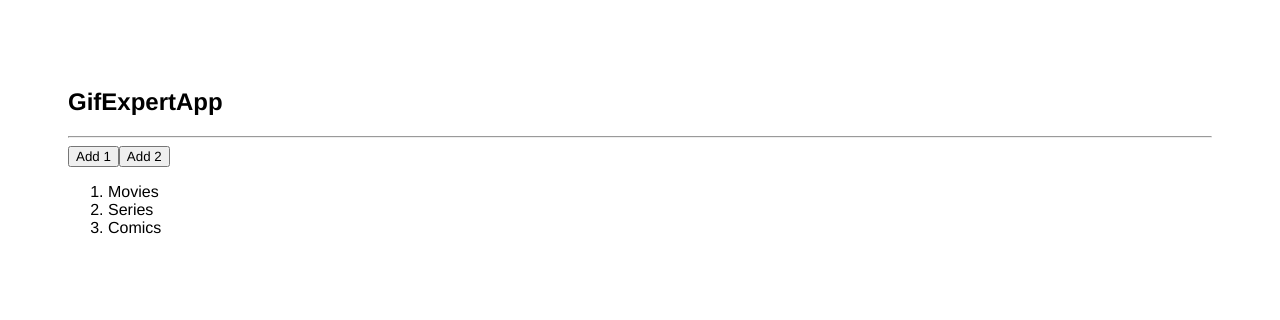
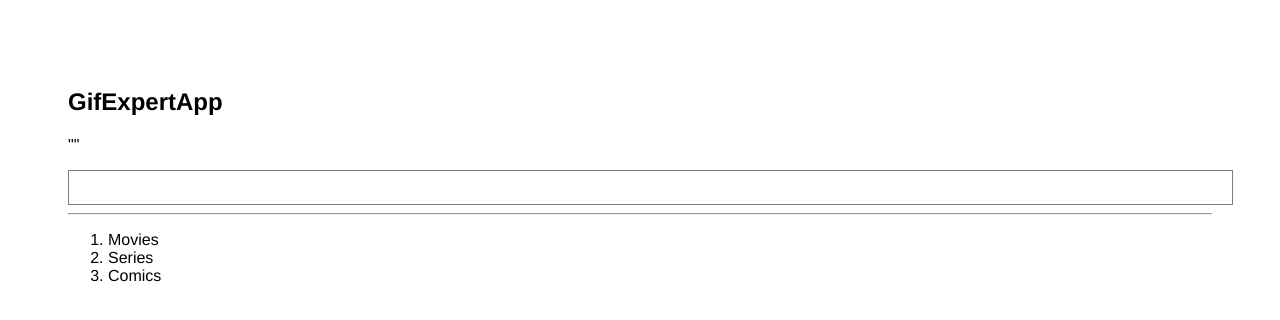
Before and after one commit to jcarlosj/React-Gif-Expert-App-U-FH, a React (Create React App) app: page / in a window 1280 px wide. Shown: the top 320 px of the page. Built offline with nearby package versions, Linux system fonts and the light colour scheme.

Commit message:
[.] SearchComponent: Define estado onChange al campo de busqueda

```diff
--- a/src/App.js
+++ b/src/App.js
@@ -1,31 +1,21 @@
 import React, { useState } from 'react';
 
+/** Component */
+import { SearchCategory } from './SearchCategory'
+
+/** Functional Component */
 const App = () => {
 
     const [ categories, setCategories ] = useState(
         [ 'Movies', 'Series', 'Comics' ]
     );
 
-    const handleAddCategoryOne = () => {
-        /** Forma 1 */
-        setCategories([
-            ...categories,
-            'Cartoon'
-        ]);
-
-    }
-
-    const handleAddCategoryTwo = () => {
-        /** Forma 2 */
-        setCategories( cats => [ ...cats, 'Ads' ]);
-    }
-
     return (
         <>
             <h2>GifExpertApp</h2>
+            <SearchCategory />
             <hr />
-            <button onClick={ handleAddCategoryOne }>Add 1</button>
-            <button onClick={ handleAddCategoryTwo }>Add 2</button>
+
             <ol>
                 {   categories.map( ( category, idx ) => {
                         return <li key={ idx }>{ category }</li>;
--- /dev/null
+++ b/src/SearchCategory.js
@@ -0,0 +1,22 @@
+import React, { useState } from 'react'
+
+export const SearchCategory = () => {
+
+    const [ inputValue, setInputValue] = useState( '' );
+
+    const handleInputChange = event => {
+        console.log( event.target.value );
+        setInputValue( event.target.value );
+    }
+
+    return (
+        <form>
+            <pre>{ JSON.stringify( inputValue, null, 4 ) }</pre>
+            <input
+                type="text"
+                value={ inputValue }
+                onChange={ handleInputChange }
+            />
+        </form>
+    )
+}
--- a/src/index.css
+++ b/src/index.css
@@ -5,3 +5,11 @@
 body {
     padding: 60px;
 }
+
+input {
+    border: 1px solid gray;
+    color: gray;
+    font-size: 1.3rem;
+    width: 100%;
+    padding: .3rem .6rem;
+}
```
